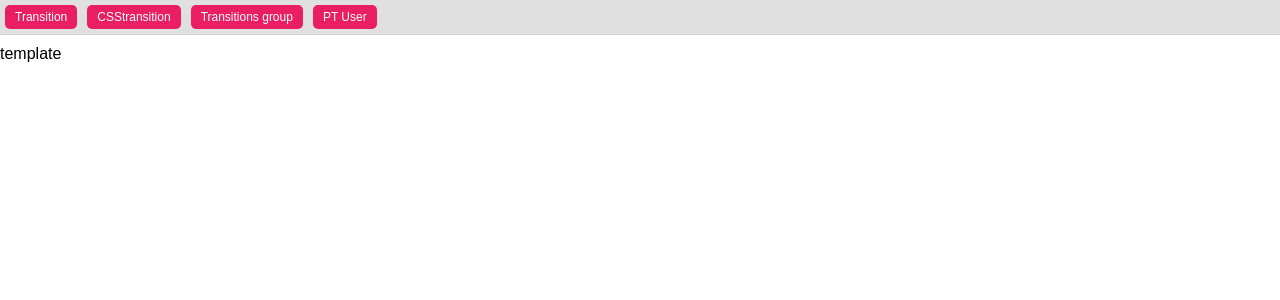
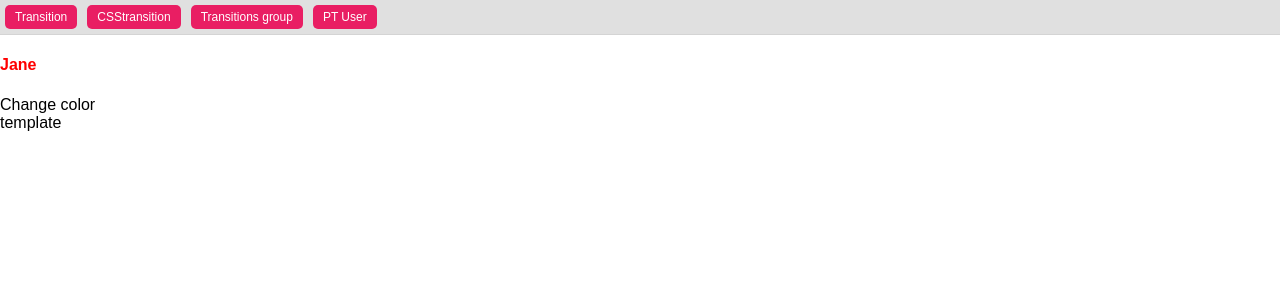
Before and after one commit to VjacheslavZ/React-Fullstack-course-, a React (Create React App) app in the folder transitions/: page /user in a window 1280 px wide. Shown: the top 300 px of the page. Built offline with nearby package versions, Linux system fonts and the light colour scheme.

Commit message:
l-43 refs

```diff
--- a/transitions/src/components/user.js
+++ b/transitions/src/components/user.js
@@ -10,12 +10,26 @@ class User extends Component {
         shanish: false,
         message(){console.log('hey')},
         car: {brand:'ford', model:'focus'},
-        mother: 'Matha'
+        mother: 'Jane',
+        color: 'red'
     };
 
+    changeColor(){
+        // this.setState({
+        //     color: 'blue'
+        // })
+        this.refs.myColor.style.color = 'blue'
+    }
+
     render(){
+        const style = {
+            color: this.state.color
+        };
         return(
             <div>
+                <h4 style={style} ref='myColor'>{this.state.mother}</h4>
+                <div onClick={()=>this.changeColor()}>Change color</div>
+
                 <UserTempalte {...this.state}/>
             </div>
         );
--- a/transitions/src/components/user_template.js
+++ b/transitions/src/components/user_template.js
@@ -22,7 +22,11 @@ UserTempalte.propTypes = {
     shanish: PropTypes.bool,
     message: PropTypes.func,
     car: PropTypes.object,
-    mother: PropTypes.string.isRequired
+    mother: function (props, propsName, componentName) {
+        if(props[propsName] !== 'Jane'){
+            return new Error(`the name ${props[propsName]} is incorrect`)
+        }
+    }
 };
 
 export default UserTempalte
```
